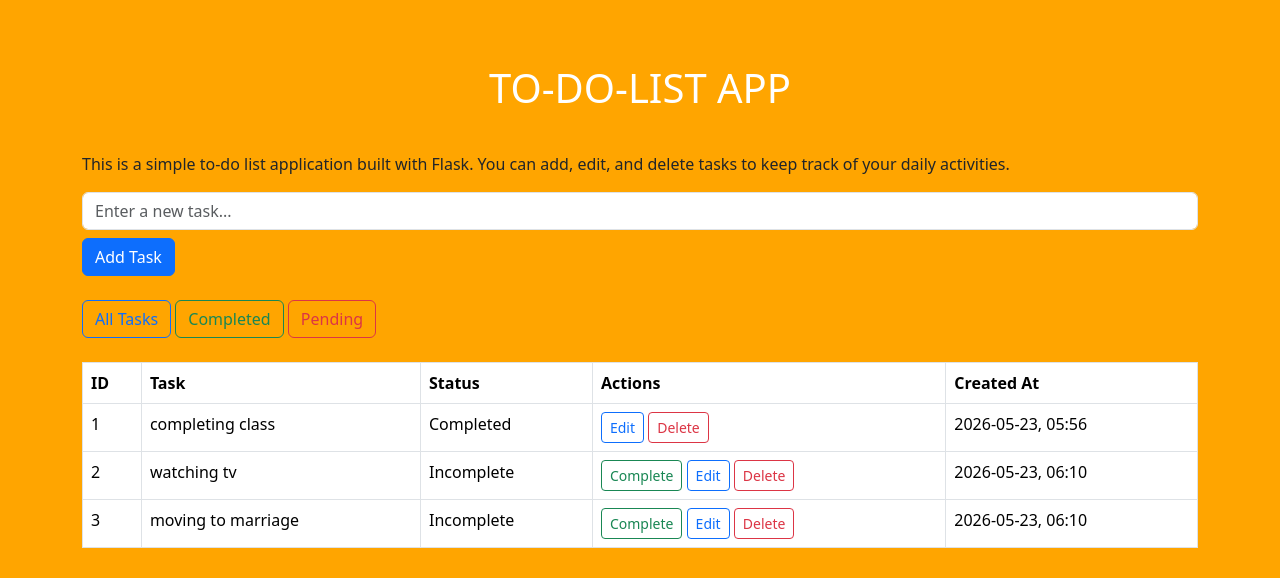
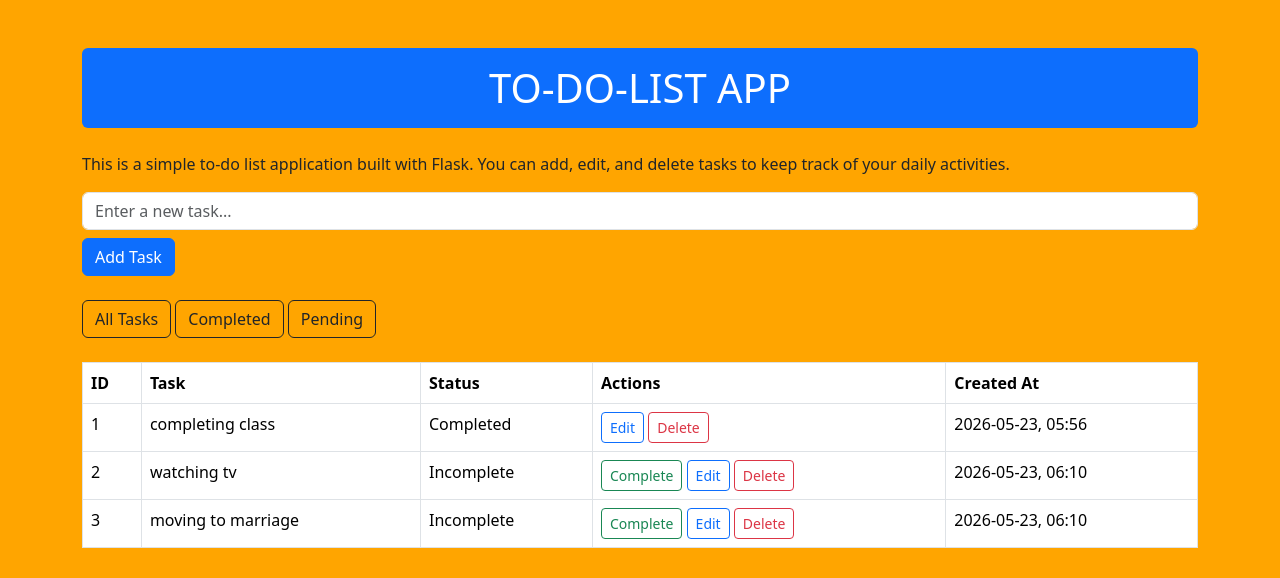
Before and after one commit to smdijaj/flask-todo-app, a Flask app: page / in a window 1280 px wide. Shown: the top 578 px of the page. Run offline with Flask 3, Linux system fonts and the light colour scheme; some libraries are stand-ins or nearby versions.

Commit message:
upgraded button colors

```diff
--- a/templates/index.html
+++ b/templates/index.html
@@ -9,7 +9,7 @@
 </head>
 <body style="background-color: orange;">
     <div class="container mt-5">
-    <h1 class="text-center mb-4 p-3 bg-#1e293b text-white rounded" >TO-DO-LIST APP</h1>
+    <h1 class="text-center mb-4 p-3 bg-primary text-white rounded" >TO-DO-LIST APP</h1>
     <p>This is a simple to-do list application built with Flask. You can add, edit, and delete tasks to keep track of your daily activities.</p>
 
     <form action="/add" method="POST">
@@ -26,11 +26,11 @@
             {% endfor %}
         {% endif %}
     {% endwith %}
-    <a href="/" class="btn btn-outline-primary">All Tasks</a>
+    <a href="/" class="btn btn-outline-dark">All Tasks</a>
 
-    <a href="/completed" class="btn btn-outline-success">Completed</a>
+    <a href="/completed" class="btn btn-outline-dark">Completed</a>
 
-    <a href="/pending" class="btn btn-outline-danger">Pending</a>
+    <a href="/pending" class="btn btn-outline-dark">Pending</a>
    <table class="table table-hover table-bordered bg-white mt-4">
 
     <tr>
```
